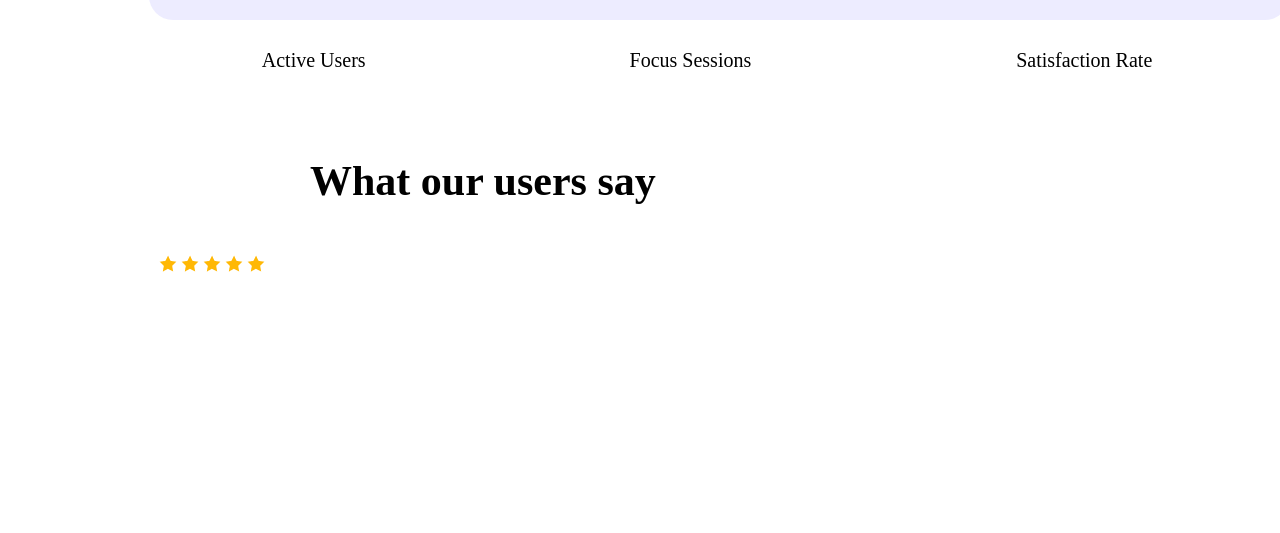
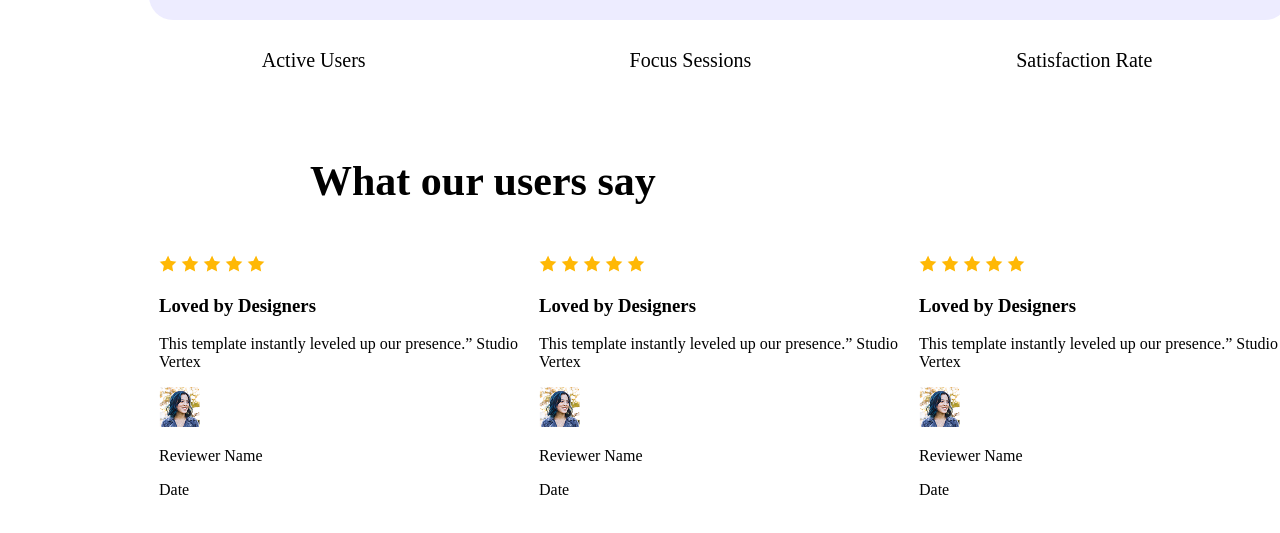
Before and after one commit to niloy-tech/main, a plain HTML site: page index.html in a window 1280 px wide. Shown: the part 1677-2210 px from the top of the page. Drawn offline with Linux system fonts and the light colour scheme.

Commit message:
added card

```diff
--- a/index.html
+++ b/index.html
@@ -60,7 +60,8 @@
         <section>
             <div class="class-section">
                 <h3 class="say">What our users say</h3>
-                <div>
+                <div class="card-class">
+                    <div class="card">
                     <div>
                         <img src="./Assets/icon-star.png" alt="">
                         <img src="./Assets/icon-star.png" alt="">
@@ -69,7 +70,45 @@
                         <img src="./Assets/icon-star.png" alt="">
 
                     </div>
+                    <h3>Loved by Designers</h3>
+                    <p>This template instantly leveled up our presence.” Studio Vertex</p>
+                    <img src="./Assets/avatar.png" alt="a reviewer">
+                    <p>Reviewer Name</p>
+                    <p>Date</p>
                 </div>
+                 <div class="card">
+                    <div>
+                        <img src="./Assets/icon-star.png" alt="">
+                        <img src="./Assets/icon-star.png" alt="">
+                        <img src="./Assets/icon-star.png" alt="">
+                        <img src="./Assets/icon-star.png" alt="">
+                        <img src="./Assets/icon-star.png" alt="">
+
+                    </div>
+                    <h3>Loved by Designers</h3>
+                    <p>This template instantly leveled up our presence.” Studio Vertex</p>
+                    <img src="./Assets/avatar.png" alt="a reviewer">
+                    <p>Reviewer Name</p>
+                    <p>Date</p>
+                </div>
+                 <div class="card">
+                    <div>
+                        <img src="./Assets/icon-star.png" alt="">
+                        <img src="./Assets/icon-star.png" alt="">
+                        <img src="./Assets/icon-star.png" alt="">
+                        <img src="./Assets/icon-star.png" alt="">
+                        <img src="./Assets/icon-star.png" alt="">
+
+                    </div>
+                    <h3>Loved by Designers</h3>
+                    <p>This template instantly leveled up our presence.” Studio Vertex</p>
+                    <img src="./Assets/avatar.png" alt="a reviewer">
+                    <p>Reviewer Name</p>
+                    <p>Date</p>
+                </div>
+
+                </div>
+
 
             </div>
         </section>
--- a/styles/styles.css
+++ b/styles/styles.css
@@ -210,3 +210,12 @@ ul li a{
     height: 342px;
     margin: 137px 149px 137px 151px;
 }
+
+.card {
+    background-color: rgba(255, 255, 255, 0.5);
+}
+
+.card-class {
+    display: flex;
+    justify-content: space-between;
+}
```
